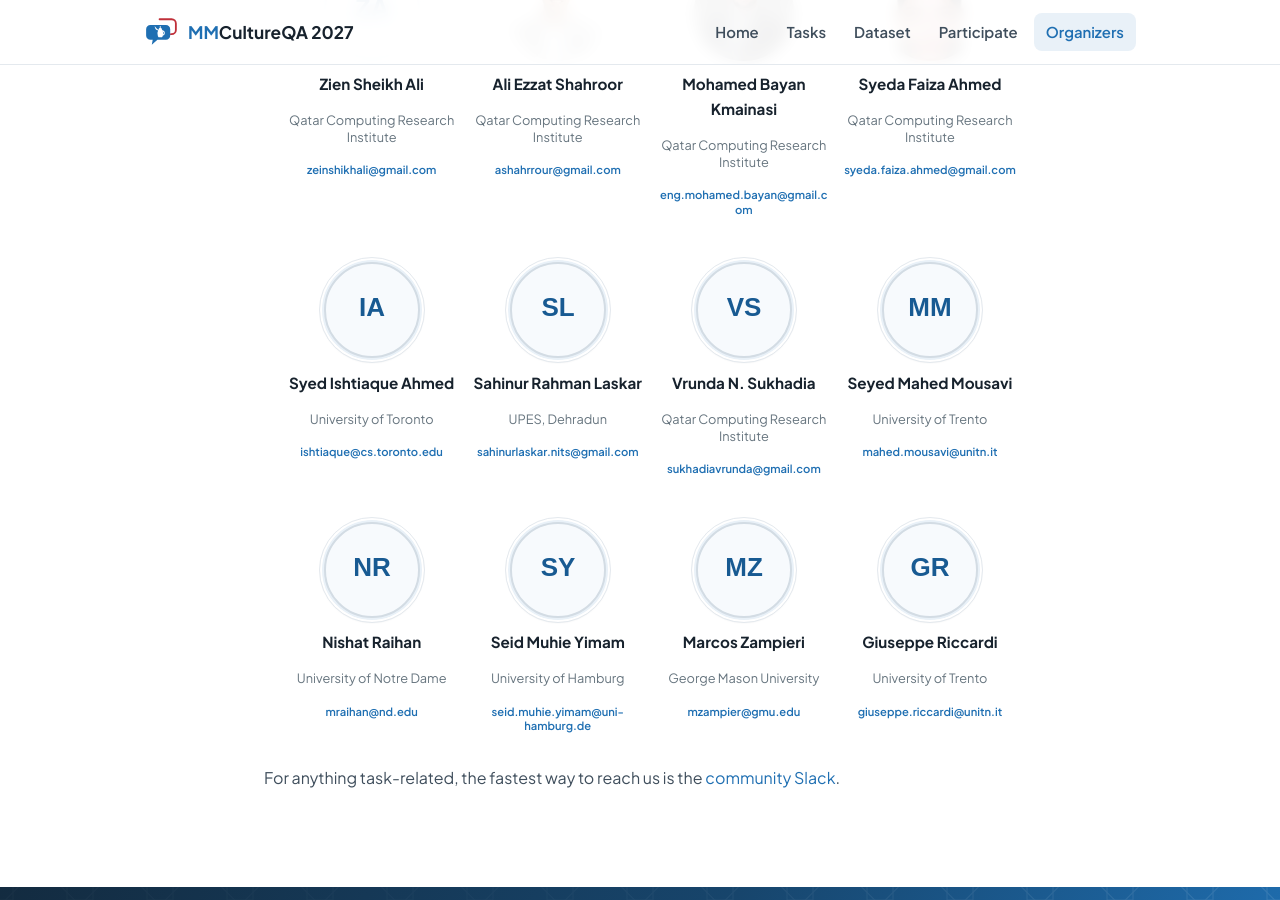
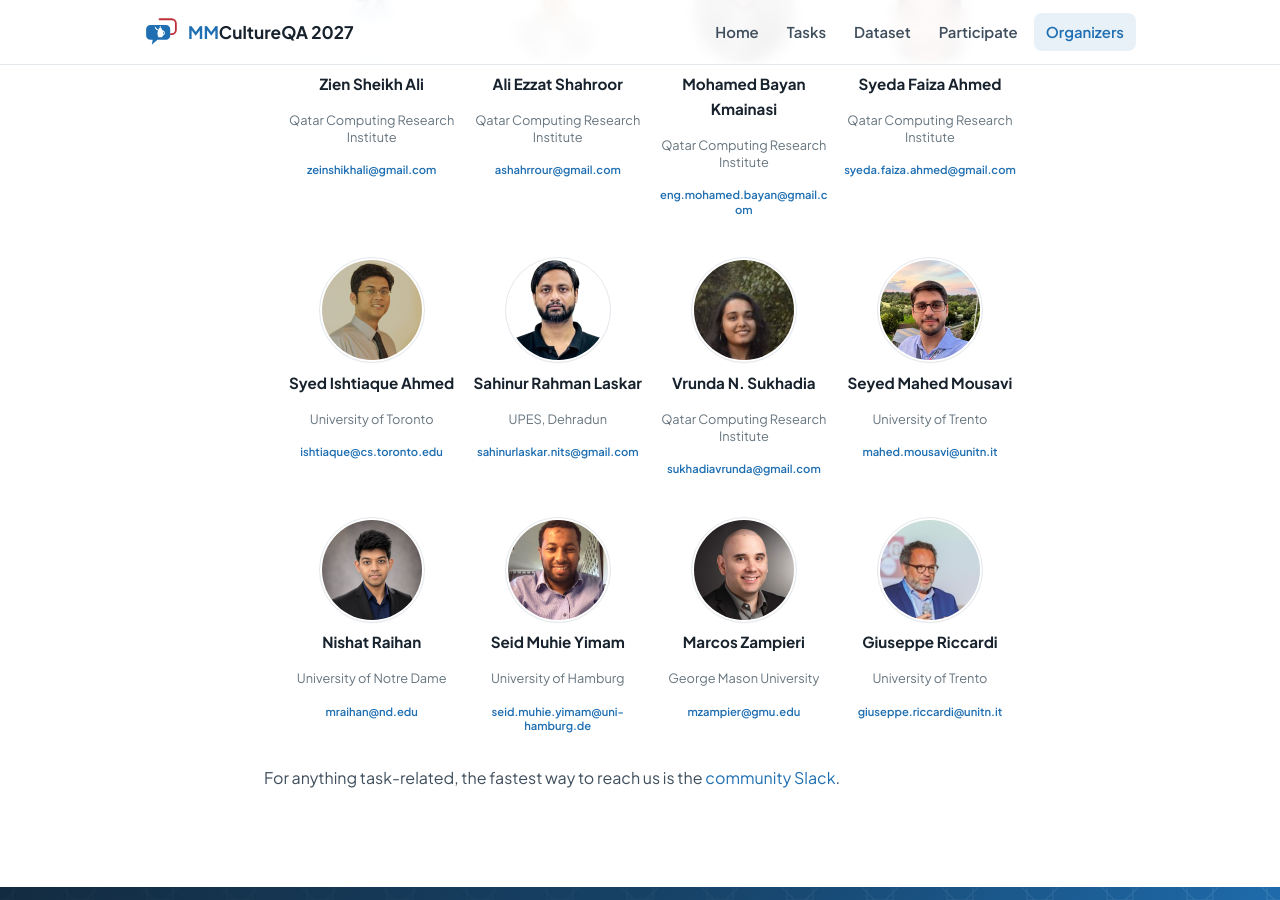
Before and after one commit to mmcultureqa-semeval27/mmcultureqa-semeval27.github.io, a Jekyll site: the page built from organizers.md, in a window 1280 px wide and 900 px high, scrolled down 934 px. Built offline with Jekyll 4.4.1, drawn with Linux system fonts in a browser that asks for light colours.

Commit message:
Replace organizer placeholders with photographs
Photographs for the eight new organizers, taken from the professional
page each of them publishes: faculty and personal sites for Ishtiaque
Ahmed, Sahinur Rahman Laskar, Nishat Raihan, Seid Muhie Yimam and
Marcos Zampieri, the University of Trento staff directory for Giuseppe
Riccardi, and Google Scholar profile photos for Vrunda Sukhadia and
Mahed Mousavi.

All cropped square around the face and saved at 400x400 to match the
existing photographs. The initials placeholders they replace are
removed; Zien Sheikh Ali keeps hers.

Co-Authored-By: Claude Opus 5 (1M context) <noreply@anthropic.com>

```diff
--- a/_data/organizers.yml
+++ b/_data/organizers.yml
@@ -63,39 +63,39 @@ main:
     affiliation: "University of Toronto"
     email: "ishtiaque@cs.toronto.edu"
     link: "https://ischool.utoronto.ca/faculty-profile/ahmed-ishtiaque/"
-    thumb: "/assets/images/organizers/ishtiaque-ahmed.svg"
+    thumb: "/assets/images/organizers/ishtiaque-ahmed.jpg"
   - name: "Sahinur Rahman Laskar"
     affiliation: "UPES, Dehradun"
     email: "sahinurlaskar.nits@gmail.com"
     link: "https://sahinurlaskar.github.io/"
-    thumb: "/assets/images/organizers/sahinur-laskar.svg"
+    thumb: "/assets/images/organizers/sahinur-laskar.jpg"
   - name: "Vrunda N. Sukhadia"
     affiliation: "Qatar Computing Research Institute"
     email: "sukhadiavrunda@gmail.com"
     link: "https://in.linkedin.com/in/vrunda-sukhadia-b18b7518b"
-    thumb: "/assets/images/organizers/vrunda-sukhadia.svg"
+    thumb: "/assets/images/organizers/vrunda-sukhadia.jpg"
   - name: "Seyed Mahed Mousavi"
     affiliation: "University of Trento"
     email: "mahed.mousavi@unitn.it"
     link: "https://www.linkedin.com/in/mahedmousavi/"
-    thumb: "/assets/images/organizers/mahed-mousavi.svg"
+    thumb: "/assets/images/organizers/mahed-mousavi.jpg"
   - name: "Nishat Raihan"
     affiliation: "University of Notre Dame"
     email: "mraihan@nd.edu"
     link: "https://md-nishat.com/"
-    thumb: "/assets/images/organizers/nishat-raihan.svg"
+    thumb: "/assets/images/organizers/nishat-raihan.jpg"
   - name: "Seid Muhie Yimam"
     affiliation: "University of Hamburg"
     email: "seid.muhie.yimam@uni-hamburg.de"
     link: "https://seyyaw.github.io/"
-    thumb: "/assets/images/organizers/seid-muhie-yimam.svg"
+    thumb: "/assets/images/organizers/seid-muhie-yimam.jpg"
   - name: "Marcos Zampieri"
     affiliation: "George Mason University"
     email: "mzampier@gmu.edu"
     link: "https://www.marcoszampieri.com/"
-    thumb: "/assets/images/organizers/marcos-zampieri.svg"
+    thumb: "/assets/images/organizers/marcos-zampieri.jpg"
   - name: "Giuseppe Riccardi"
     affiliation: "University of Trento"
     email: "giuseppe.riccardi@unitn.it"
     link: "https://disi.unitn.it/~riccardi/"
-    thumb: "/assets/images/organizers/giuseppe-riccardi.svg"
+    thumb: "/assets/images/organizers/giuseppe-riccardi.jpg"
```
Also changed, not shown: assets/images/organizers/giuseppe-riccardi.jpg (added), assets/images/organizers/giuseppe-riccardi.svg (deleted), assets/images/organizers/ishtiaque-ahmed.jpg (added), assets/images/organizers/ishtiaque-ahmed.svg (deleted), assets/images/organizers/mahed-mousavi.jpg (added), assets/images/organizers/mahed-mousavi.svg (deleted), assets/images/organizers/marcos-zampieri.jpg (added), assets/images/organizers/marcos-zampieri.svg (deleted), assets/images/organizers/nishat-raihan.jpg (added), assets/images/organizers/nishat-raihan.svg (deleted), assets/images/organizers/sahinur-laskar.jpg (added), assets/images/organizers/sahinur-laskar.svg (deleted), assets/images/organizers/seid-muhie-yimam.jpg (added), assets/images/organizers/seid-muhie-yimam.svg (deleted), 2 more files.
